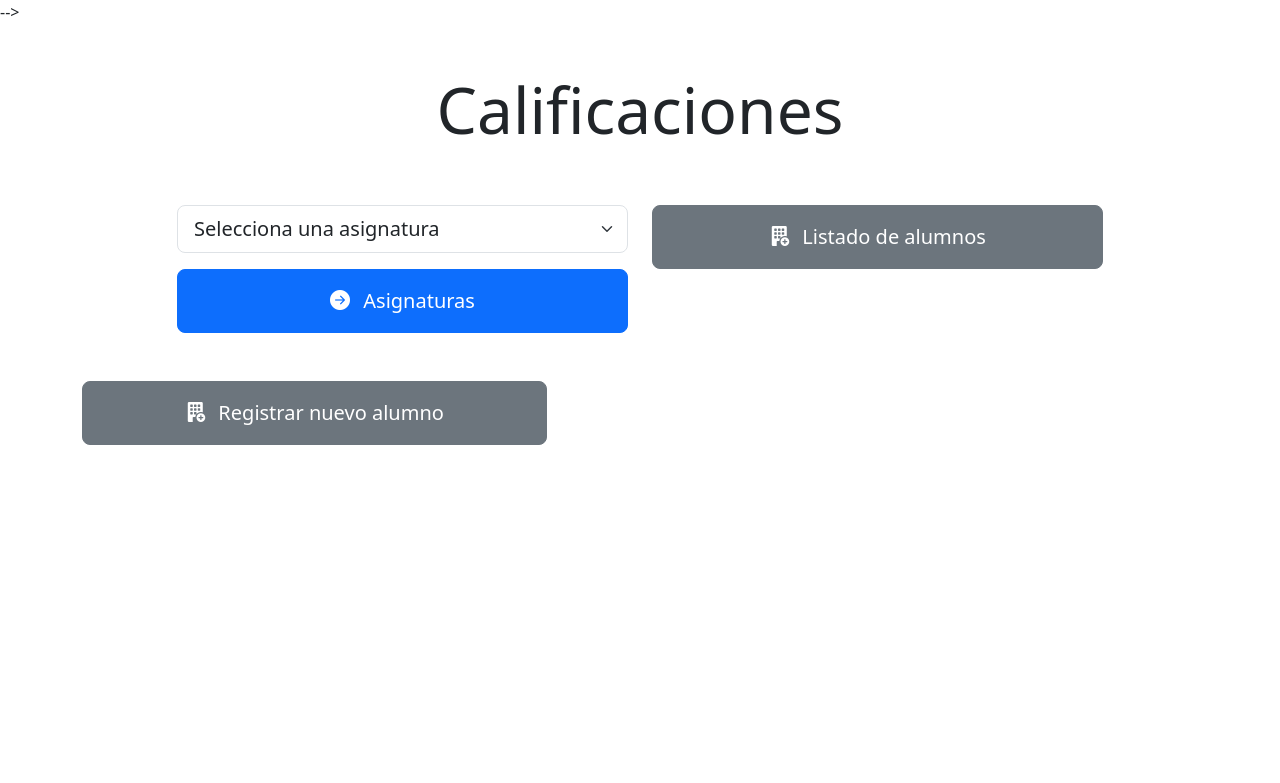
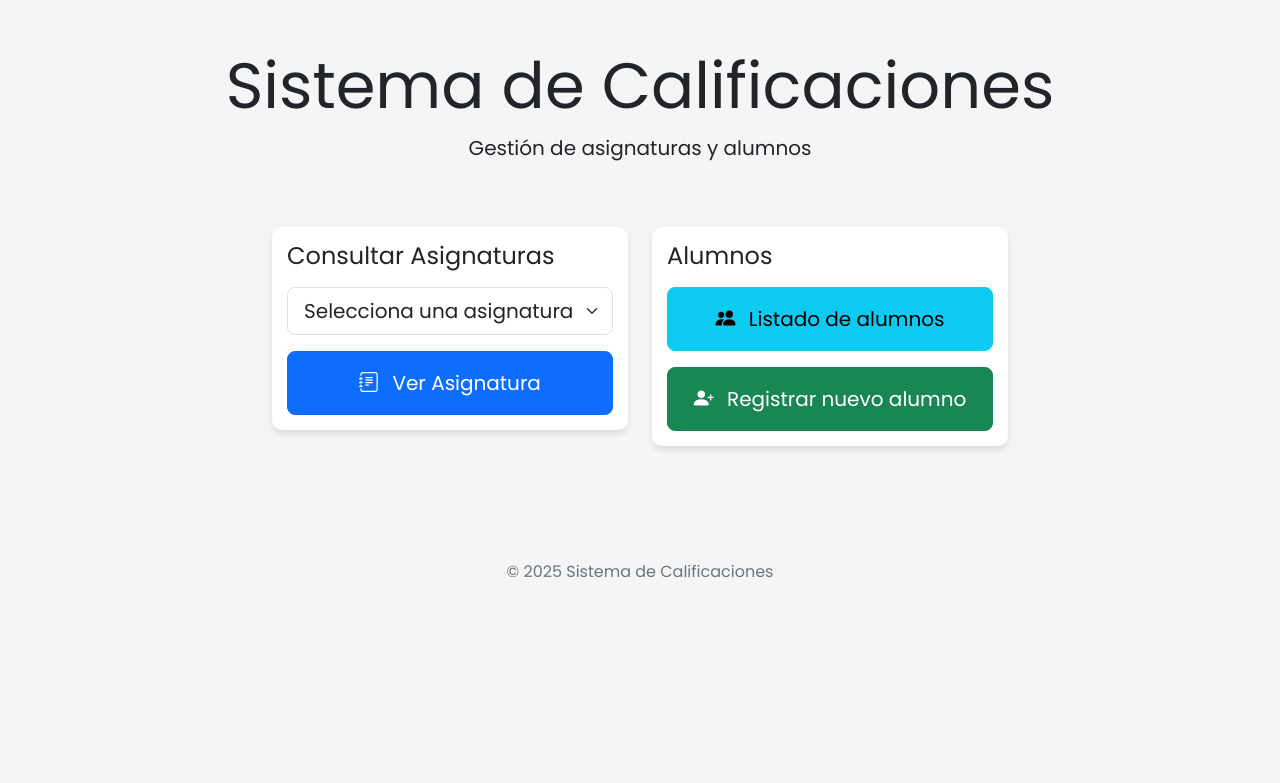
Before and after one commit to AndyGayar/ponmeun10porfa, a Flask app: page / in a window 1280 px wide. Shown: the top 783 px of the page. Run offline with Flask 3, Linux system fonts and the light colour scheme; data comes from the database, SQL or seed files in the repository.

Commit message:
ya estaria

```diff
--- a/app.py
+++ b/app.py
@@ -64,12 +64,47 @@
 
 @app.route('/alumnos')
 def alumnos():
-    return render_template('alumnos.html')
+    # Fetch all students from the database
+    students = db.query("SELECT * FROM students ORDER BY name")
+    return render_template('alumnos.html', students=students)
 
 @app.route('/nuevo_alumno')
 def nuevo_alumno():
     return render_template('nuevo_alumno.html')
 
+@app.route('/crear_alumno', methods=['POST'])
+def crear_alumno():
+    if request.method == 'POST':
+        # Get form data
+        name = request.form.get('name')
+        dni = request.form.get('dni')
+        phone = request.form.get('phone')
+        email = request.form.get('email')
+        address = request.form.get('address')
+
+        # Validate required fields
+        if not name or not dni or not email:
+            return render_template('nuevo_alumno.html', error="Todos los campos marcados con * son obligatorios")
+
+        try:
+            # Insert new student
+            db.execute(
+                "INSERT INTO students (name, dni, phone, email, address) VALUES (%s, %s, %s, %s, %s)",
+                (name, dni, phone, email, address)
+            )
+
+            # Redirect to students list
+            return redirect(url_for('alumnos'))
+        except Exception as e:
+            # Handle errors (e.g., duplicate DNI or email)
+            error_msg = str(e)
+            if "Duplicate entry" in error_msg:
+                if "dni" in error_msg:
+                    error_msg = "Error: El DNI/NIE ya existe en el sistema"
+                elif "email" in error_msg:
+                    error_msg = "Error: El email ya existe en el sistema"
+
+            return render_template('nuevo_alumno.html', error=error_msg)
 
 if __name__ == '__main__':
     app.run(debug=True, port=80)
--- a/templates/home.html
+++ b/templates/home.html
@@ -1,32 +1,60 @@
--->
 <!DOCTYPE html>
 <html lang="es">
 <head>
     <meta charset="UTF-8">
     <meta name="viewport" content="width=device-width, initial-scale=1.0">
-    <title>Reserva Tu Mesa</title>
+    <title>Sistema de Calificaciones</title>
     <link href="https://cdn.jsdelivr.net/npm/bootstrap@5.3.3/dist/css/bootstrap.min.css" rel="stylesheet" integrity="sha384-QWTKZyjpPEjISv5WaRU9OFeRpok6YctnYmDr5pNlyT2bRjXh0JMhjY6hW+ALEwIH" crossorigin="anonymous">
     <link rel="stylesheet" href="https://cdn.jsdelivr.net/npm/bootstrap-icons@1.11.1/font/bootstrap-icons.css">
     <link rel="preconnect" href="https://fonts.googleapis.com">
     <link rel="preconnect" href="https://fonts.gstatic.com" crossorigin>
     <link href="https://fonts.googleapis.com/css2?family=Poppins:wght@400;600;700&family=Fredoka+One&family=Righteous&display=swap" rel="stylesheet">
     <link rel="stylesheet" href="{{ url_for('static', filename='css/style.css') }}">
+    <style>
+        body {
+            font-family: 'Poppins', sans-serif;
+            background-color: #f5f5f5;
+        }
+        .home-option {
+            margin-bottom: 20px;
+            padding: 15px;
+            border-radius: 10px;
+            background-color: #fff;
+            box-shadow: 0 4px 6px rgba(0,0,0,0.1);
+        }
+        .button-bounce:hover {
+            transform: translateY(-3px);
+            transition: transform 0.2s;
+        }
+        .button-pulse:hover {
+            animation: pulse 1s infinite;
+        }
+        @keyframes pulse {
+            0% { transform: scale(1); }
+            50% { transform: scale(1.05); }
+            100% { transform: scale(1); }
+        }
+        .page-footer {
+            margin-top: 50px;
+            padding: 20px 0;
+            color: #6c757d;
+        }
+    </style>
 </head>
 <body>
-
-
-    <div class="container mt-5 page-transition">
+    <div class="container mt-5">
         <div class="row text-center mb-5">
             <div class="col-12">
-                <h1 class="display-3">Calificaciones</h1>
-
+                <h1 class="display-3">Sistema de Calificaciones</h1>
+                <p class="lead">Gestión de asignaturas y alumnos</p>
             </div>
         </div>
 
-        <div class="row justify-content-center mt-5">
-            <div class="col-md-5 mb-5">
+        <div class="row justify-content-center">
+            <!-- Asignaturas Option -->
+            <div class="col-md-4 mb-4">
                 <div class="home-option">
-                    <!-- Add subject dropdown here -->
+                    <h4 class="mb-3">Consultar Asignaturas</h4>
                     <div class="mb-3">
                         <select id="subject-select" class="form-select form-select-lg mb-3">
                             <option selected value="">Selecciona una asignatura</option>
@@ -37,38 +65,31 @@
                     </div>
 
                     <a href="/asignatura" id="subject-btn" class="btn btn-primary btn-lg w-100 py-3 button-bounce">
-                        <i class="bi bi-arrow-right-circle-fill me-2"></i>
-                        Asignaturas
+                        <i class="bi bi-journal-text me-2"></i>
+                        Ver Asignatura
                     </a>
                 </div>
             </div>
 
-            <div class="col-md-5 mb-5">
+            <!-- Listado de Alumnos Option -->
+            <div class="col-md-4 mb-4">
                 <div class="home-option">
+                    <h4 class="mb-3">Alumnos</h4>
+                    <a href="/alumnos" class="btn btn-info btn-lg w-100 py-3 button-pulse mb-3">
+                        <i class="bi bi-people-fill me-2"></i>
+                        Listado de alumnos
+                    </a>
 
-
-
-                    <a href="/alumnos" class="btn btn-secondary btn-lg w-100 py-3 button-pulse">
-                        <i class="bi bi-building-fill-add me-2"></i>
-                        Listado de alumnos
+                    <a href="/nuevo_alumno" class="btn btn-success btn-lg w-100 py-3 button-pulse">
+                        <i class="bi bi-person-plus-fill me-2"></i>
+                        Registrar nuevo alumno
                     </a>
                 </div>
             </div>
         </div>
-        <div class="col-md-5 mb-5">
-            <div class="home-option">
 
-
-
-                <a href="/nuevo_alumno" class="btn btn-secondary btn-lg w-100 py-3 button-pulse">
-                    <i class="bi bi-building-fill-add me-2"></i>
-                    Registrar nuevo alumno
-                </a>
-            </div>
-        </div>
-    </div>
-        <div class="text-center mt-4">
-            <p class="text-white-50">© 2025 Notas</p>
+        <div class="page-footer text-center">
+            <p>© 2025 Sistema de Calificaciones</p>
         </div>
     </div>
 
```
Also changed, not shown: templates/alumnos.html (+71 -1 lines), templates/nuevo_alumno.html (+82 -1 lines).
